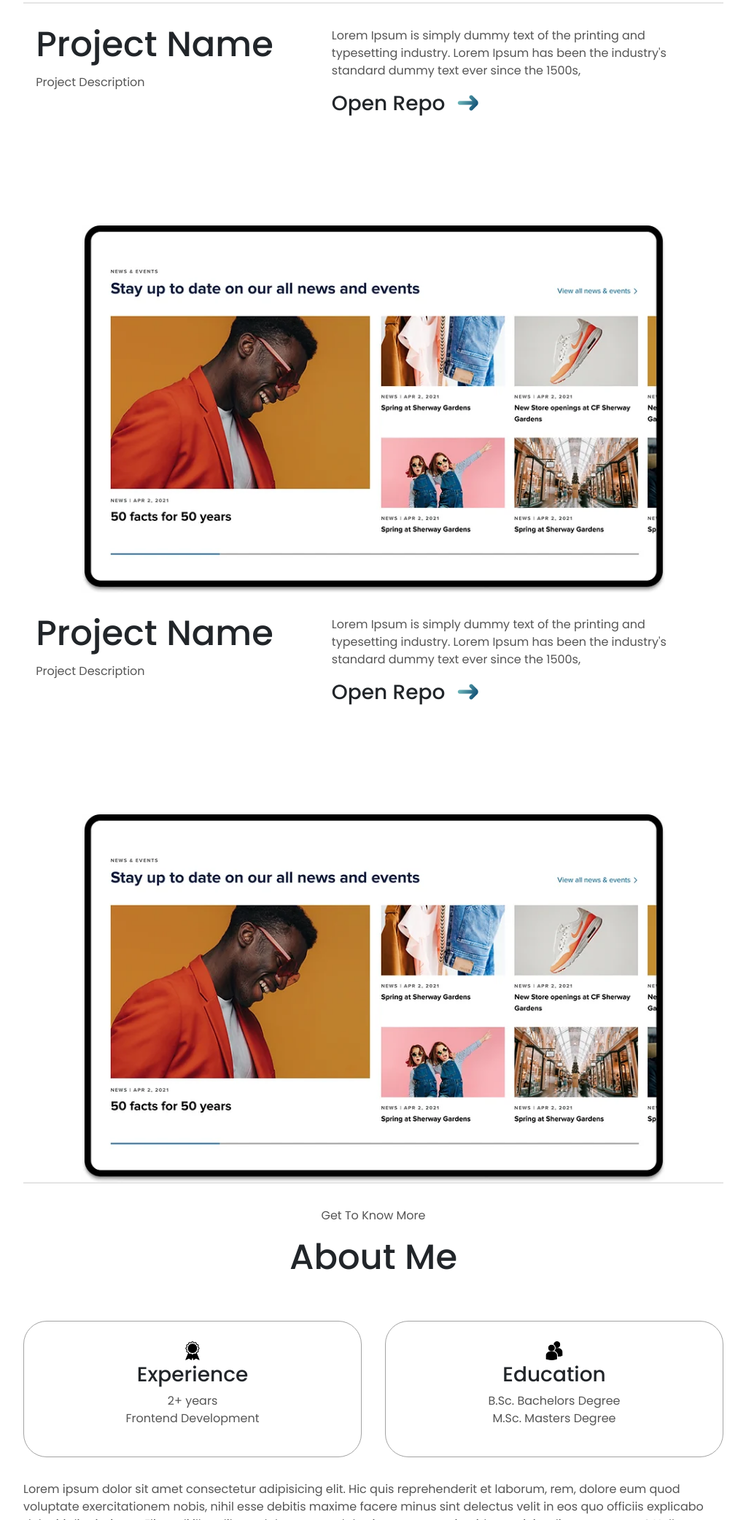
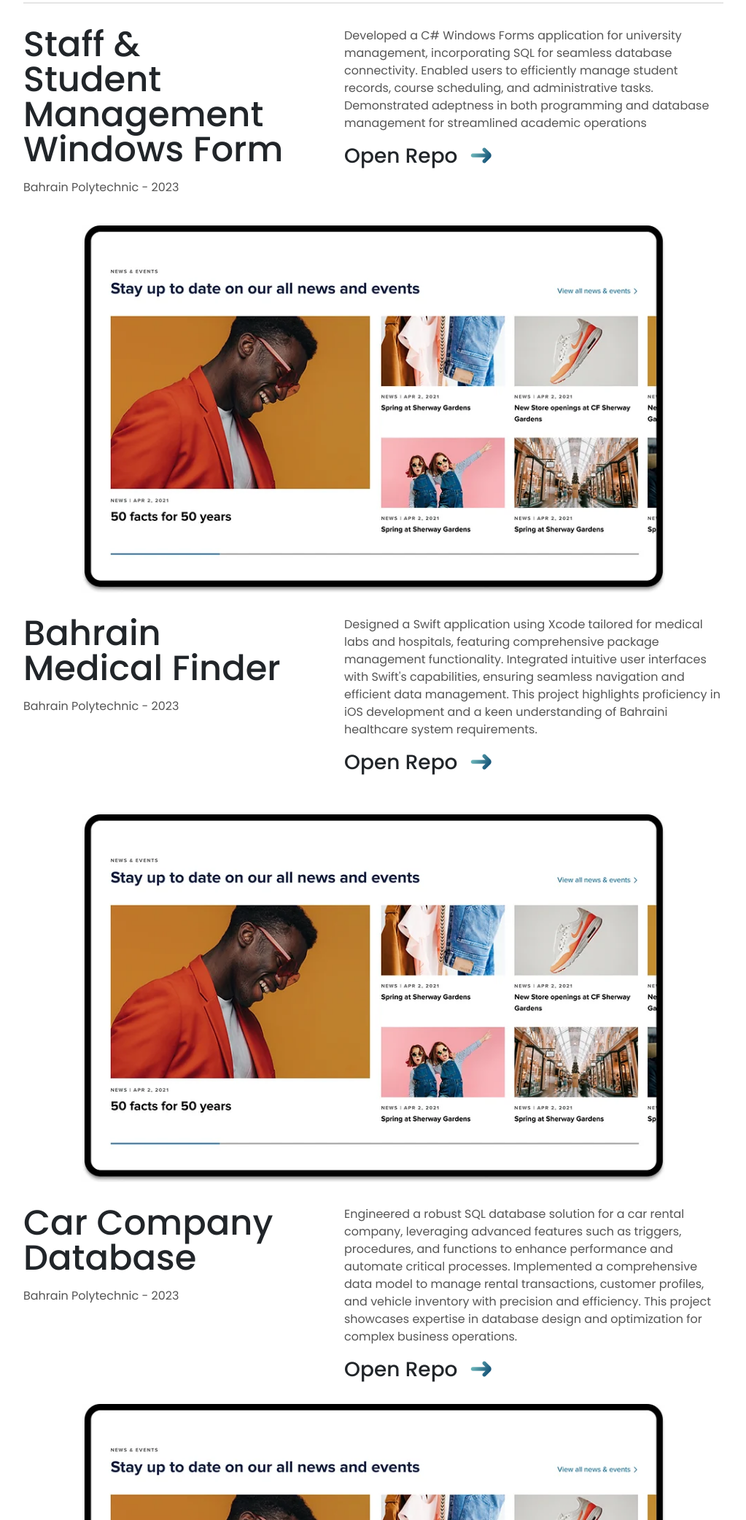
Before and after one commit to AsalarS/portfolioSite, a plain HTML site: page index.html in a window 1280 px wide. Shown: the part 717-2800 px from the top of the page at 73% size, without its empty margins (128-1151 px from the left). Drawn offline with nearby package versions, Linux system fonts and the light colour scheme; a web font is replaced by a local one.

Commit message:
fixed issue with 1080p screen

```diff
--- a/index.html
+++ b/index.html
@@ -66,17 +66,22 @@
     <!-- Project Section -->
     <div id="projects">
       <section class="project-section">
+        <!-- <h1 class="title">Projects</h1> -->
+
         <div class="project-top">
             <!-- <img src="./assets/linkedin.png" alt="Project Logo" class="project-logo"/> -->
           <div class="project-name-title">
-            <h1>Project Name</h1>
-            <p>Project Description</p>
+            <h1>Staff & Student Management Windows Form</h1>
+            <p>Bahrain Polytechnic - 2023</p>
           </div>
           <div class="project-desc">
-            <p>Lorem Ipsum is simply dummy text of the printing and typesetting industry. Lorem Ipsum has been the industry's standard dummy text ever since the 1500s,</p>
-            <div class="project-link">
+            <p>Developed a C# Windows Forms application for university management, incorporating
+              SQL for seamless database connectivity. Enabled users to efficiently manage student
+              records, course scheduling, and administrative tasks. Demonstrated adeptness in both
+              programming and database management for streamlined academic operations</p>
+            <div class="project-link" onclick="window.open('https://www.github.com/AsalarS')">
               <h3>Open Repo</h3>
-              <img src="assets/arrow.png" alt="Arrow">
+              <img src="assets/arrow.png" alt="Arrow" draggable="false">
             </div>
           </div>
         </div>
@@ -90,14 +95,44 @@
         <div class="project-top">
           <!-- <img src="./assets/linkedin.png" alt="Project Logo" class="project-logo"/> -->
         <div class="project-name-title">
-          <h1>Project Name</h1>
-          <p>Project Description</p>
+          <h1>Bahrain Medical Finder</h1>
+          <p>Bahrain Polytechnic - 2023</p>
         </div>
         <div class="project-desc">
-          <p>Lorem Ipsum is simply dummy text of the printing and typesetting industry. Lorem Ipsum has been the industry's standard dummy text ever since the 1500s,</p>
-          <div class="project-link">
+          <p>Designed a Swift application using Xcode tailored for medical labs and hospitals,
+            featuring comprehensive package management functionality. Integrated intuitive user
+            interfaces with Swift's capabilities, ensuring seamless navigation and efficient data
+            management. This project highlights proficiency in iOS development and a keen
+            understanding of Bahraini healthcare system requirements.</p>
+          <div class="project-link" onclick="window.open('https://www.github.com/AsalarS')">
             <h3>Open Repo</h3>
-            <img src="assets/arrow.png" alt="Arrow">
+            <img src="assets/arrow.png" alt="Arrow" draggable="false">
+          </div>
+        </div>
+      </div>
+      <div class="project-image">
+        <img src="./assets/project-image.png" alt="Project Image" draggable="false">
+      </div>
+
+      </section>
+
+      <section class="project-section">
+        <div class="project-top">
+          <!-- <img src="./assets/linkedin.png" alt="Project Logo" class="project-logo"/> -->
+        <div class="project-name-title">
+          <h1>Car Company Database</h1>
+          <p>Bahrain Polytechnic - 2023</p>
+        </div>
+        <div class="project-desc">
+          <p>Engineered a robust SQL database solution for a car rental company, leveraging
+            advanced features such as triggers, procedures, and functions to enhance
+            performance and automate critical processes. Implemented a comprehensive data
+            model to manage rental transactions, customer profiles, and vehicle inventory with
+            precision and efficiency. This project showcases expertise in database design and
+            optimization for complex business operations.</p>
+          <div class="project-link" onclick="window.open('https://www.github.com/AsalarS')">
+            <h3>Open Repo</h3>
+            <img src="assets/arrow.png" alt="Arrow" draggable="false">
           </div>
         </div>
       </div>
@@ -110,7 +145,12 @@
 
     <hr/>
 
+    <!-- Testimonials Section -->
+    <section id="about">
+      <h1 class="title">Testimonials</h1>
+    </section>
 
+    <hr/>
 
     <!-- About Section -->
     <section id="about">
@@ -134,17 +174,16 @@
                 class="icon"
               />
               <h3>Education</h3>
-              <p>B.Sc. Bachelors Degree<br />M.Sc. Masters Degree</p>
+              <p>Bahrain Polytechnic • 2021-2025 • 3.28<br />B.Sc. Bachelors Degree</p>
             </div>
           </div>
           <div class="text-container">
             <p>
-              Lorem ipsum dolor sit amet consectetur adipisicing elit. Hic quis
-              reprehenderit et laborum, rem, dolore eum quod voluptate
-              exercitationem nobis, nihil esse debitis maxime facere minus sint
-              delectus velit in eos quo officiis explicabo deleniti dignissimos.
-              Eligendi illum libero dolorum cum laboriosam corrupti quidem,
-              reiciendis ea magnam? Nulla, impedit fuga!
+              Passionate student proficient in Java, C#, Git, HTML & CSS, with hands-on
+              experience in software development, web design, and database
+              management. Proven problem-solving skills and collaborative mindset
+              demonstrated through individual and group projects, eager to contribute
+              to the tech world and further develop expertise in the field
             </p>
           </div>
         </div>
--- a/style.css
+++ b/style.css
@@ -109,7 +109,7 @@ box-shadow: 0px 0px 28px rgba(3, 7, 18, 0.08);
 
 section {
   padding-top: 4vh;
-  height: 80vh;
+  height: 75vh;
   margin: 0 10rem;
   box-sizing: border-box;
   min-height: fit-content;
@@ -156,6 +156,7 @@ section {
 .title {
   font-size: 3rem;
   text-align: center;
+  /* margin-bottom: 10rem; */
 }
 
 #socials-container {
@@ -184,8 +185,9 @@ section {
   font-weight: 600;
   transition: all 300ms ease;
   padding: 1rem;
-  width: 8rem;
+  width: 12rem;
   border-radius: 2rem;
+  /* font-size: 0.75rem!important; */
 }
 
 .btn-color-1,
@@ -325,7 +327,7 @@ section {
   display: flex;
   gap: 1rem;
   margin-top: 1rem;
-
+  cursor: pointer;
 }
 
 .project-link img {
@@ -422,9 +424,6 @@ footer p {
     font-size: 1rem!important;
   }
 
-  .btn{
-    font-size: 0.75rem!important;
-  }
 
   .section__text__p2 {
     font-size: 1.25rem;
@@ -467,3 +466,9 @@ footer p {
   }
 
 }
+
+@media only screen and (max-height: 1080px) and (min-width: 769){
+  section{
+    height: 100vh;
+  }
+}
```
